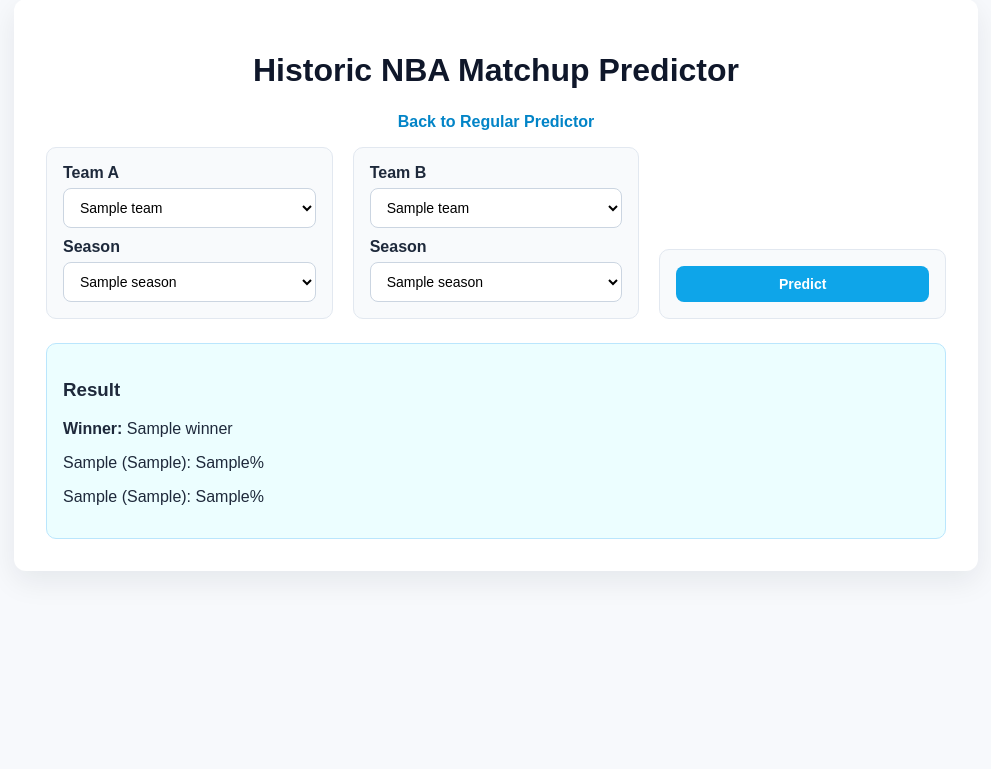
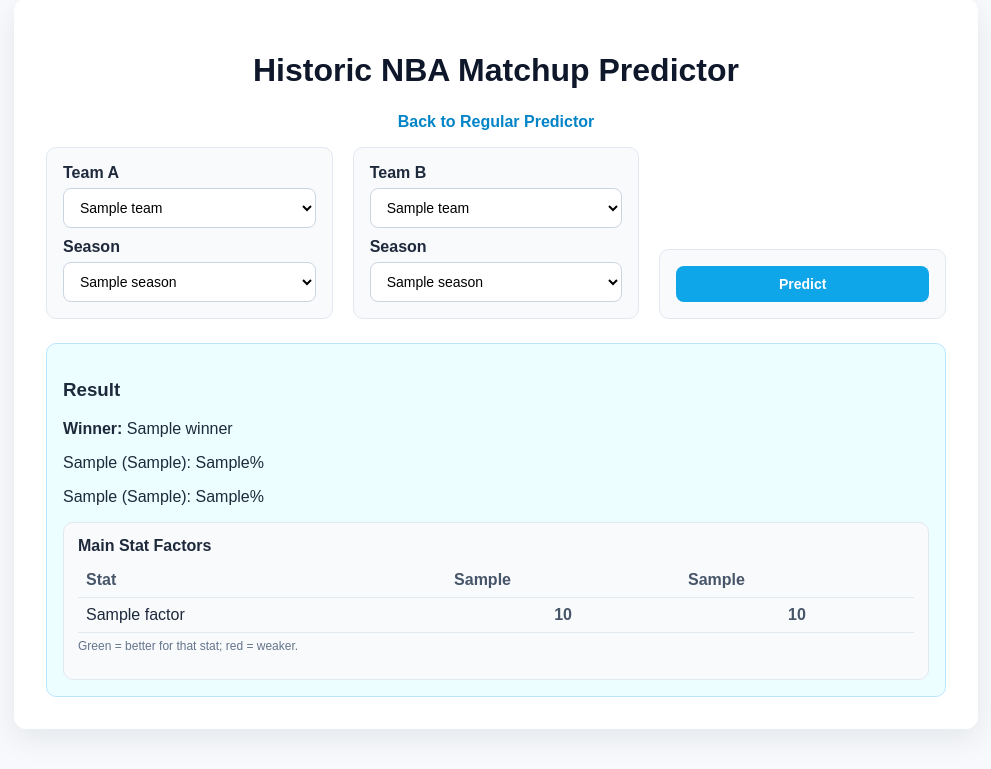
Before and after one commit to tylerrwen/NBA-Predictor, a Flask app: template templates/historic.html in a window 1280 px wide. Shown: the part 41-810 px from the top of the page, without its empty margins (144-1135 px from the left). Before the commit the page ends 616 px from the top, so only its background shows below. Run offline with Flask 3, Linux system fonts and the light colour scheme; the template is opened without the code that fills it: most values are stand-ins (such as "Sample title", 1, 10 or a date in 2020); parts of the project's set-up code (start-up, migrations or seed data) failed here and were passed over.

Commit message:
Added displayed stats for both historic and regular predictor

```diff
--- a/app.py
+++ b/app.py
@@ -5,7 +5,7 @@ from scrapingRoster import scrape_injuries
 app = Flask(__name__)
 
 TEAMS = [
-    "ATL", "BOS", "BKN", "CHA", "CHI", "CLE", "DAL", "DEN",
+    "ATL", "BOS", "BKN", "CHO", "CHI", "CLE", "DAL", "DEN",
     "DET", "GSW", "HOU", "IND", "LAC", "LAL", "MEM", "MIA",
     "MIL", "MIN", "NOP", "NYK", "OKC", "ORL", "PHI", "PHX",
     "POR", "SAC", "SAS", "TOR", "UTA", "WAS"
@@ -15,7 +15,7 @@ TEAM_NAME_MAP = {
     "ATL": "Atlanta Hawks",
     "BOS": "Boston Celtics",
     "BKN": "Brooklyn Nets",
-    "CHA": "Charlotte Hornets",
+    "CHO": "Charlotte Hornets",
     "CHI": "Chicago Bulls",
     "CLE": "Cleveland Cavaliers",
     "DAL": "Dallas Mavericks",
@@ -84,6 +84,7 @@ def index():
     notable_home = []
     notable_away = []
     adj_detail = None
+    stat_factors = None
 
     if request.method == "POST":
         home = request.form.get("home")
@@ -112,6 +113,7 @@ def index():
                 notable_home = [inj for inj in prediction.get("injuries_home", []) if "level 3" in inj]
                 notable_away = [inj for inj in prediction.get("injuries_away", []) if "level 3" in inj]
                 adj_detail = prediction.get("adjustment_detail", {})
+                stat_factors = prediction.get("stat_factors", [])
                 result = dict(
                     winner=winner,
                     confidence=confidence,
@@ -129,6 +131,7 @@ def index():
         notable_home=notable_home,
         notable_away=notable_away,
         adj_detail=adj_detail,
+        stat_factors=stat_factors,
         selected_home=selected_home,
         selected_away=selected_away,
         error=error
@@ -146,6 +149,7 @@ def historic():
     season_a = SEASONS[0]
     season_b = SEASONS[0]
     error = None
+    stat_factors = None
 
     seasons_options = [{"value": s, "label": f"{s-1}-{s}"} for s in SEASONS]
 
@@ -188,6 +192,7 @@ def historic():
                 prob_b = round(prob_b * 100, 1)
                 winner = team_a if prob_a >= prob_b else team_b
 
+                stat_factors = pred_home.get("stat_factors", [])
                 result = {
                     "winner": winner,
                     "team_a": team_a,
@@ -209,6 +214,7 @@ def historic():
         selected_b=selected_b,
         season_a=season_a,
         season_b=season_b,
+        stat_factors=stat_factors,
         error=error,
     )
 
--- a/nbaPredictor.py
+++ b/nbaPredictor.py
@@ -32,7 +32,20 @@ TEAM_NAME_MAP = {
     "PHX": "PHO",  # Phoenix Suns - scraped data uses PHO
     "BKN": "BRK",  # Brooklyn Nets - scraped data uses BRK
     "CHA": "CHO",  # Charlotte Hornets - scraped data uses CHO
+    "CHO": "CHO",  # Explicitly allow CHO input
 }
+
+# Factors to surface in the UI with "better" direction and display settings
+STAT_FACTORS_CONFIG = [
+    {"key": "pt_diff", "label": "Point Differential", "better": "higher", "decimals": 1, "multiplier": 1},
+    {"key": "pts_for_avg", "label": "Points For", "better": "higher", "decimals": 1, "multiplier": 1},
+    {"key": "fg_pct_avg", "label": "Field Goal %", "better": "higher", "decimals": 1, "multiplier": 100},
+    {"key": "fg3_pct_avg", "label": "3PT %", "better": "higher", "decimals": 1, "multiplier": 100},
+    {"key": "trb_avg", "label": "Rebounds", "better": "higher", "decimals": 1, "multiplier": 1},
+    {"key": "ast_avg", "label": "Assists", "better": "higher", "decimals": 1, "multiplier": 1},
+    {"key": "tov_avg", "label": "Turnovers", "better": "lower", "decimals": 1, "multiplier": 1},
+    {"key": "opp_fg_pct_avg", "label": "Opponent FG %", "better": "lower", "decimals": 1, "multiplier": 100},
+]
 
 SEASON = 2026  # change to 2025 if needed
 MIN_SEASON = 2000  # for fallback search
@@ -696,8 +709,28 @@ def predict_winner(model, feature_cols, teams_df, teamA, teamB, home_team, games
     teamA_mapped = TEAM_NAME_MAP.get(teamA, teamA)
     teamB_mapped = TEAM_NAME_MAP.get(teamB, teamB)
     home_team_mapped = TEAM_NAME_MAP.get(home_team, home_team)
-    home = home_team_mapped
-    away = teamB_mapped if home == teamA_mapped else teamA_mapped
+
+    def resolve_team(abbr: str) -> str:
+        """
+        Resolve team abbreviation against teams_df with common aliases.
+        Ensures Charlotte works whether caller uses CHA or CHO.
+        """
+        candidates = [
+            abbr,
+            TEAM_NAME_MAP.get(abbr, abbr),
+        ]
+        if abbr in ("CHO", "CHA"):
+            candidates.extend(["CHO", "CHA"])
+        if abbr in ("PHX", "PHO"):
+            candidates.extend(["PHX", "PHO"])
+        if abbr in ("BKN", "BRK"):
+            candidates.extend(["BKN", "BRK"])
+        for cand in candidates:
+            if cand in teams_df.index:
+                return cand
+        return candidates[-1]  # fall back to last candidate
+    home = resolve_team(home_team_mapped)
+    away = resolve_team(teamB_mapped if home == teamA_mapped else teamA_mapped)
     # Check which teams are missing and provide helpful error message
     missing_teams = []
     if home not in teams_df.index:
@@ -809,8 +842,36 @@ def predict_winner(model, feature_cols, teams_df, teamA, teamB, home_team, games
     prob_away_adj = 1 - prob_home_adj
     predicted = home if prob_home_adj >= 0.5 else away
     display_prediction_report(home, away, prob_home_adj, prob_away_adj, predicted, dict(h), dict(a), injury_note_home, injury_note_away)
+    stat_factors = build_stat_factors(home, away, h, a)
     return {"home_team": home, "away_team": away, "home_win_prob": round(prob_home_adj,3), "away_win_prob": round(prob_away_adj,3), "predicted_winner": predicted,
-            "injuries_home": injury_note_home, "injuries_away": injury_note_away, "adjustment_detail": { "raw_model_prob_home": round(prob_home,3), "raw_model_prob_away": round(prob_away,3), "inj_importance_home": total_importance_home, "inj_importance_away": total_importance_away, "adj_delta_percent": (total_importance_away - total_importance_home)*adjustment*100 }}
+            "injuries_home": injury_note_home, "injuries_away": injury_note_away, "adjustment_detail": { "raw_model_prob_home": round(prob_home,3), "raw_model_prob_away": round(prob_away,3), "inj_importance_home": total_importance_home, "inj_importance_away": total_importance_away, "adj_delta_percent": (total_importance_away - total_importance_home)*adjustment*100 },
+            "stat_factors": stat_factors}
+
+
+def build_stat_factors(home_label, away_label, home_stats, away_stats, top_n=6):
+    """
+    Build a short list of the biggest stat differences that influenced the model.
+    Returns list sorted by magnitude of advantage.
+    """
+    factors = []
+    for cfg in STAT_FACTORS_CONFIG:
+        hv = float(home_stats.get(cfg["key"], 0) or 0)
+        av = float(away_stats.get(cfg["key"], 0) or 0)
+        advantage = (hv - av) if cfg["better"] == "higher" else (av - hv)
+        better_side = "home" if advantage > 0 else ("away" if advantage < 0 else "even")
+        factors.append({
+            "label": cfg["label"],
+            "key": cfg["key"],
+            "home_value": hv,
+            "away_value": av,
+            "better": better_side,
+            "decimals": cfg["decimals"],
+            "multiplier": cfg["multiplier"],
+            "direction": cfg["better"],
+            "advantage": abs(advantage)
+        })
+    factors = sorted(factors, key=lambda x: x["advantage"], reverse=True)
+    return factors[:top_n]
 
 
 def main(teams=None, season=SEASON, force_retrain=False):
--- a/templates/historic.html
+++ b/templates/historic.html
@@ -73,6 +73,35 @@
             margin-bottom: 16px;
             text-align: center;
         }
+        .factor-card {
+            margin-top: 14px;
+            padding: 14px;
+            background: #f8fafc;
+            border: 1px solid #e2e8f0;
+            border-radius: 10px;
+        }
+        .factor-table {
+            width: 100%;
+            border-collapse: collapse;
+            margin-top: 8px;
+        }
+        .factor-table th, .factor-table td {
+            padding: 8px;
+            text-align: center;
+            border-bottom: 1px solid #e2e8f0;
+        }
+        .factor-table th {
+            text-align: left;
+            color: #475569;
+        }
+        .good { color: #0f9d58; font-weight: 700; }
+        .bad { color: #d93025; font-weight: 700; }
+        .neutral { color: #475569; font-weight: 600; }
+        .factor-note {
+            font-size: 12px;
+            color: #64748b;
+            margin-top: 6px;
+        }
     </style>
 </head>
 <body>
@@ -128,6 +157,30 @@
             <p><strong>Winner:</strong> {{ result.winner }}</p>
             <p>{{ result.team_a }} ({{ result.season_a }}): {{ result.prob_a }}%</p>
             <p>{{ result.team_b }} ({{ result.season_b }}): {{ result.prob_b }}%</p>
+            {% if stat_factors %}
+                <div class="factor-card">
+                    <h4 style="margin: 0 0 8px 0;">Main Stat Factors</h4>
+                    <table class="factor-table">
+                        <tr>
+                            <th>Stat</th>
+                            <th>{{ result.team_a }}</th>
+                            <th>{{ result.team_b }}</th>
+                        </tr>
+                        {% for factor in stat_factors %}
+                            <tr>
+                                <td style="text-align:left;">{{ factor.label }}</td>
+                                <td class="{% if factor.better == 'home' %}good{% elif factor.better == 'away' %}bad{% else %}neutral{% endif %}">
+                                    {{ (factor.home_value * factor.multiplier) | round(factor.decimals) }}{% if factor.multiplier == 100 %}%{% endif %}
+                                </td>
+                                <td class="{% if factor.better == 'away' %}good{% elif factor.better == 'home' %}bad{% else %}neutral{% endif %}">
+                                    {{ (factor.away_value * factor.multiplier) | round(factor.decimals) }}{% if factor.multiplier == 100 %}%{% endif %}
+                                </td>
+                            </tr>
+                        {% endfor %}
+                    </table>
+                    <p class="factor-note">Green = better for that stat; red = weaker.</p>
+                </div>
+            {% endif %}
         </div>
         {% endif %}
     </div>
```
Also changed, not shown: templates/index.html (+53 -0 lines).
